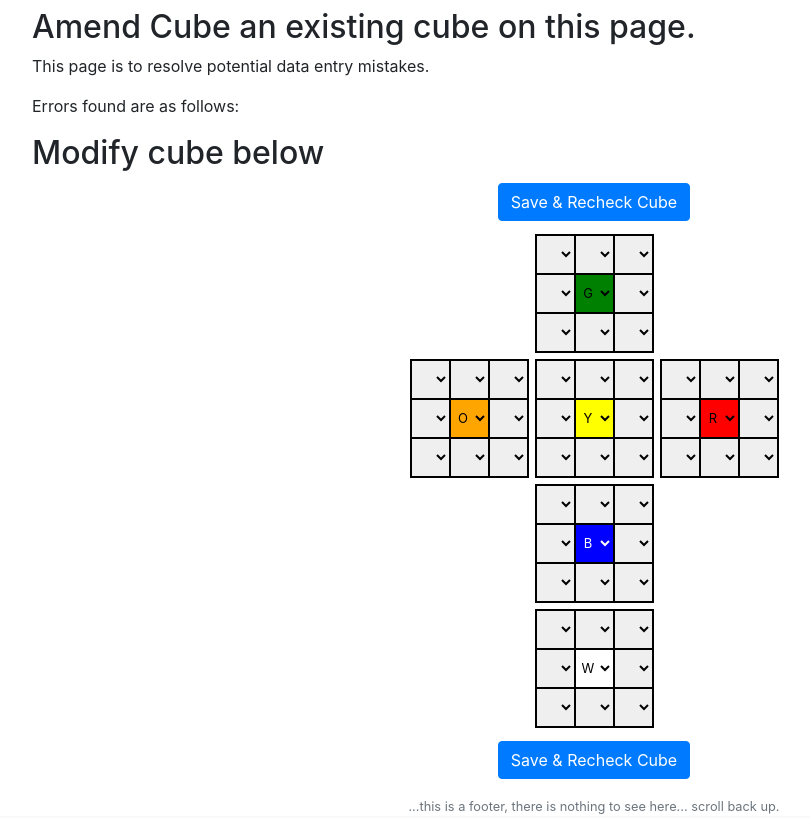
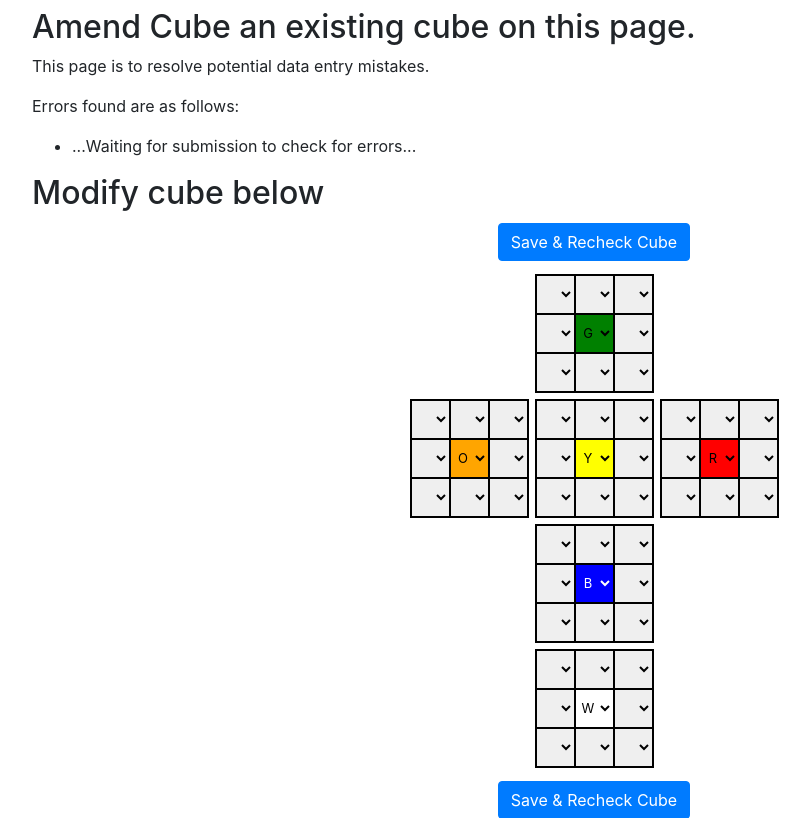
Before and after one commit to samjcox/rubiks, a Flask app: page /amend in a window 1280 px wide. Shown: the part 66-884 px from the top of the page, without its empty margins (46-856 px from the left). Run offline with Flask 2, Linux system fonts and the light colour scheme; a user stored in the database is signed in.

Commit message:
Correct display when list of errors is empty

```diff
--- a/templates/amend.html
+++ b/templates/amend.html
@@ -13,9 +13,13 @@
     <p>Errors found are as follows:</p>
 
     <ul>
-        {% for error in session["errors"] %}
-            <li>{{ error }}</li>
-        {% endfor %}
+        {% if session["errors"] %}
+            {% for error in session["errors"] %}
+                <li>{{ error }}</li>
+            {% endfor %}
+        {% else %}
+            <li>...Waiting for submission to check for errors...</li>
+        {% endif %}
     </ul>
 
     <h2>Modify cube below</h2>
```
